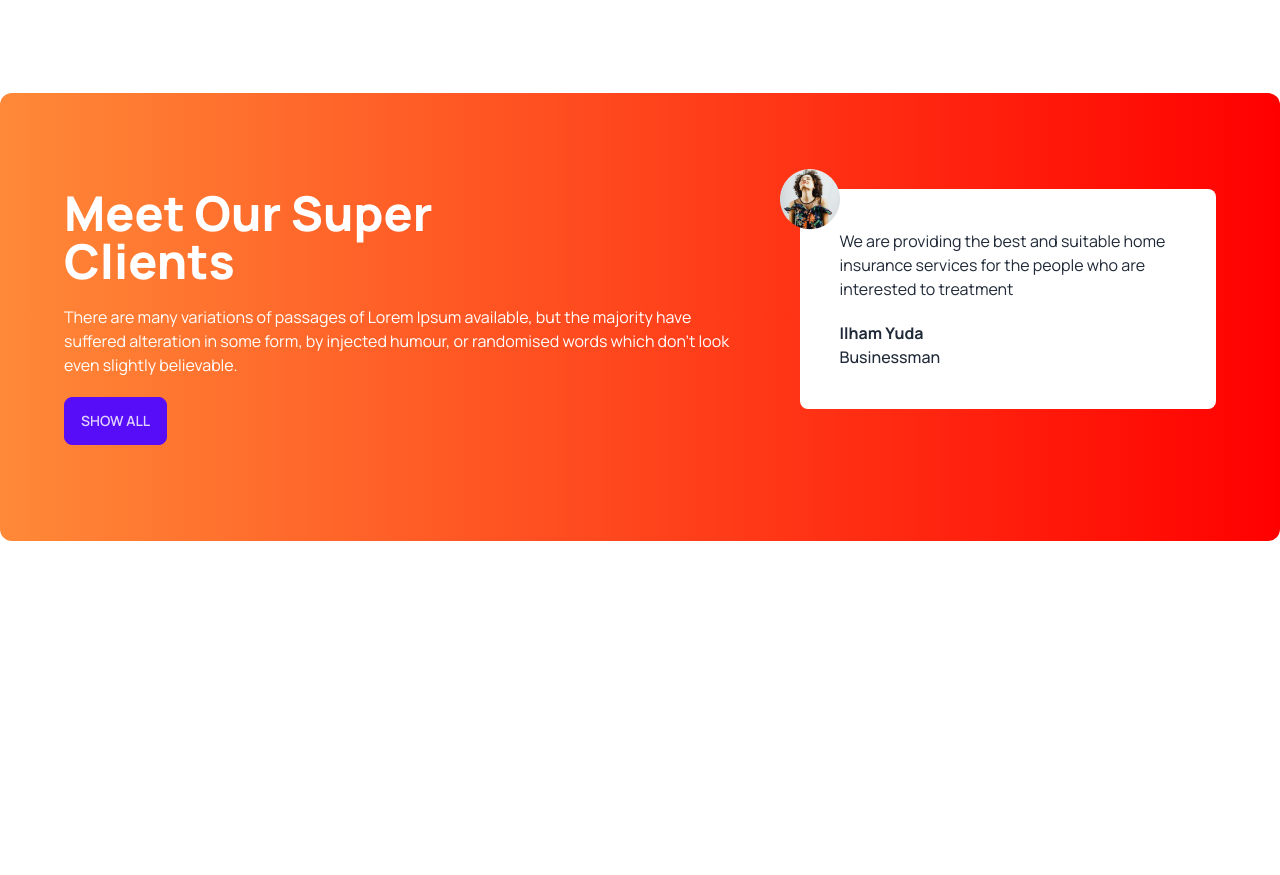
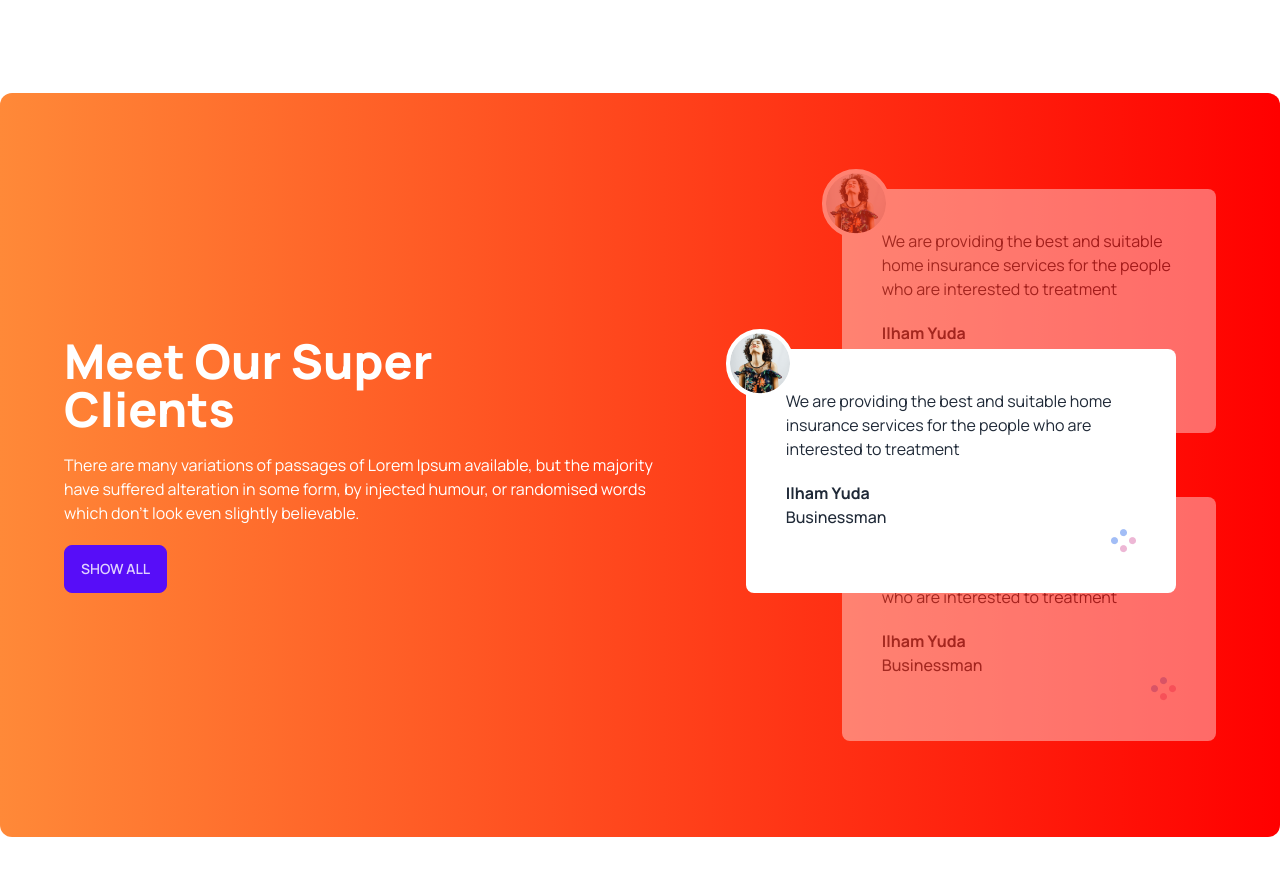
Before and after one commit to SASobujislam/tea-house-resources-my, a plain HTML site: page index.html in a window 1280 px wide. Shown: the part 1718-2593 px from the top of the page. Before the commit the page ends 2355 px from the top, so only its background shows below. Drawn offline with nearby package versions, Linux system fonts and the light colour scheme.

Commit message:
sobuj sisdf fsdhfjkfs hd

```diff
--- a/index.html
+++ b/index.html
@@ -140,23 +140,56 @@
             </div>
         </section>
         <!-- seper client section -->
-        <section class="my-24 flex flex-col lg:flex-row gap-12 rounded-xl bg-gradient-to-r from-[#FF8938] to-[#F00] px-16 py-24">
+        <section
+            class="my-24 flex flex-col lg:flex-row gap-12 rounded-xl bg-gradient-to-r from-[#FF8938] to-[#F00] px-16 py-24">
+            <div class="flex lg:pr-28 items-center">
                 <div class="space-y-5">
                     <h2 class="text-5xl font-extrabold text-white">
                         Meet Our Super <br>
                         Clients</h2>
-                <p class="text-white">There are many variations of passages of Lorem Ipsum available, but the majority have suffered
+                    <p class="text-white">There are many variations of passages of Lorem Ipsum available, but the
+                        majority have suffered
                         alteration in some form, by injected humour, or randomised words which don't look even slightly
                         believable. </p>
                     <button class="btn btn-primary">Show All</button>
                 </div>
-            <div>
+            </div>
+            <div class="relative">
                 <!-- review -->
-                <div class="p-10 relative rounded-lg bg-white">
-                    <img class="absolute -left-5 -top-5" src="images/client.png" alt="">
-                    <p>We are providing the best and suitable home insurance services for the people who are interested to treatment</p>
+                <div class="p-10 z-10 opacity-40 mb-16 relative rounded-lg bg-white">
+                    <img class="absolute -left-5 -top-5 border-4 border-white rounded-full bg-white"
+                        src="images/client.png" alt="">
+                    <p>We are providing the best and suitable home insurance services for the people who are interested
+                        to treatment</p>
                     <h4 class="font-bold mt-5">Ilham Yuda</h4>
                     <p class="font-medium">Businessman</p>
+                    <div class="flex justify-end">
+                        <img src="images/circles.png" alt="">
+                    </div>
+                </div>
+                <!-- review -->
+                <div class="p-10 z-20 absolute top-40 lg:w-[430px] lg:-left-24 rounded-lg bg-white">
+                    <img class="absolute -left-5 -top-5 border-4 border-white rounded-full bg-white"
+                        src="images/client.png" alt="">
+                    <p>We are providing the best and suitable home insurance services for the people who are interested
+                        to treatment</p>
+                    <h4 class="font-bold mt-5">Ilham Yuda</h4>
+                    <p class="font-medium">Businessman</p>
+                    <div class="flex justify-end">
+                        <img src="images/circles.png" alt="">
+                    </div>
+                </div>
+                <!-- review -->
+                <div class="p-10 z-10 opacity-40 relative rounded-lg bg-white">
+                    <img class="absolute -left-5 -top-5 border-4 border-white rounded-full bg-white"
+                        src="images/client.png" alt="">
+                    <p>We are providing the best and suitable home insurance services for the people who are interested
+                        to treatment</p>
+                    <h4 class="font-bold mt-5">Ilham Yuda</h4>
+                    <p class="font-medium">Businessman</p>
+                    <div class="flex justify-end">
+                        <img src="images/circles.png" alt="">
+                    </div>
                 </div>
             </div>
         </section>
```
Lines whose indentation alone changed are shown as unchanged.
